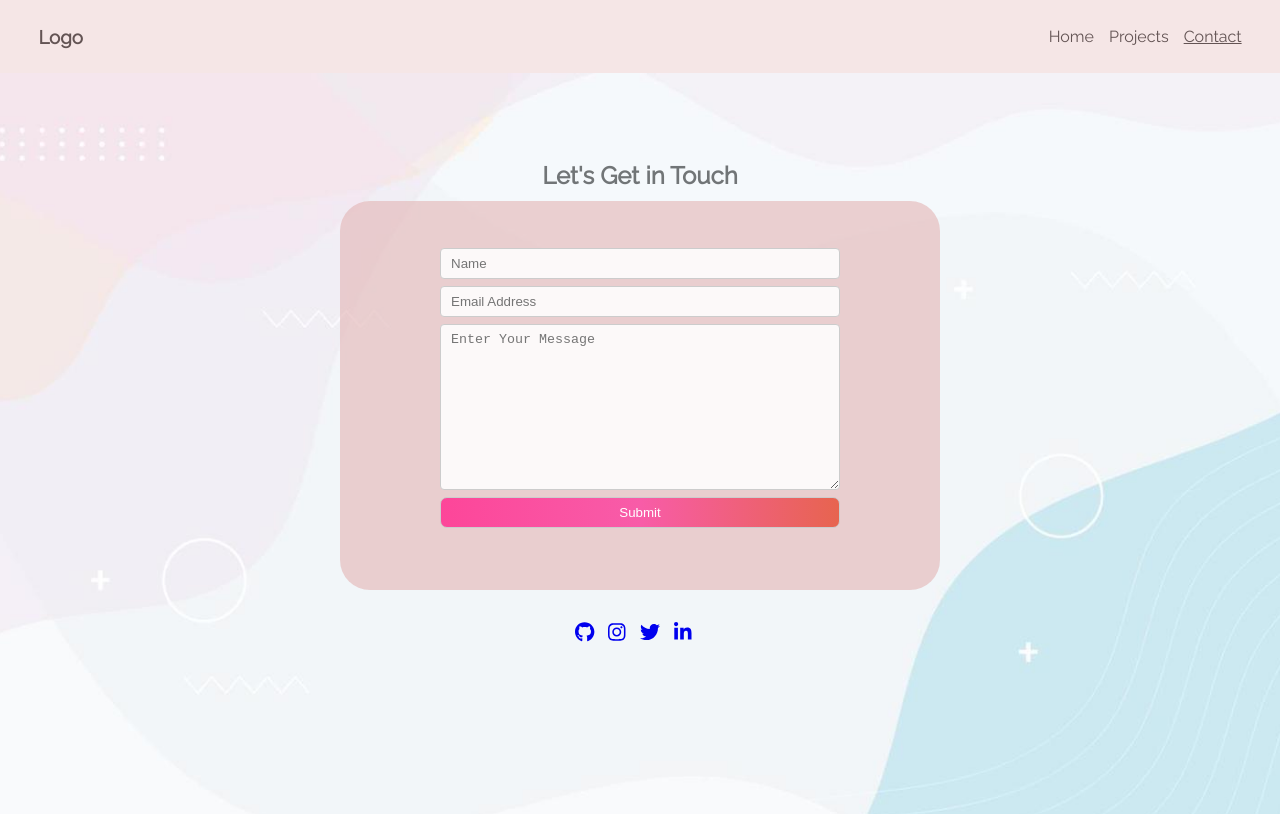
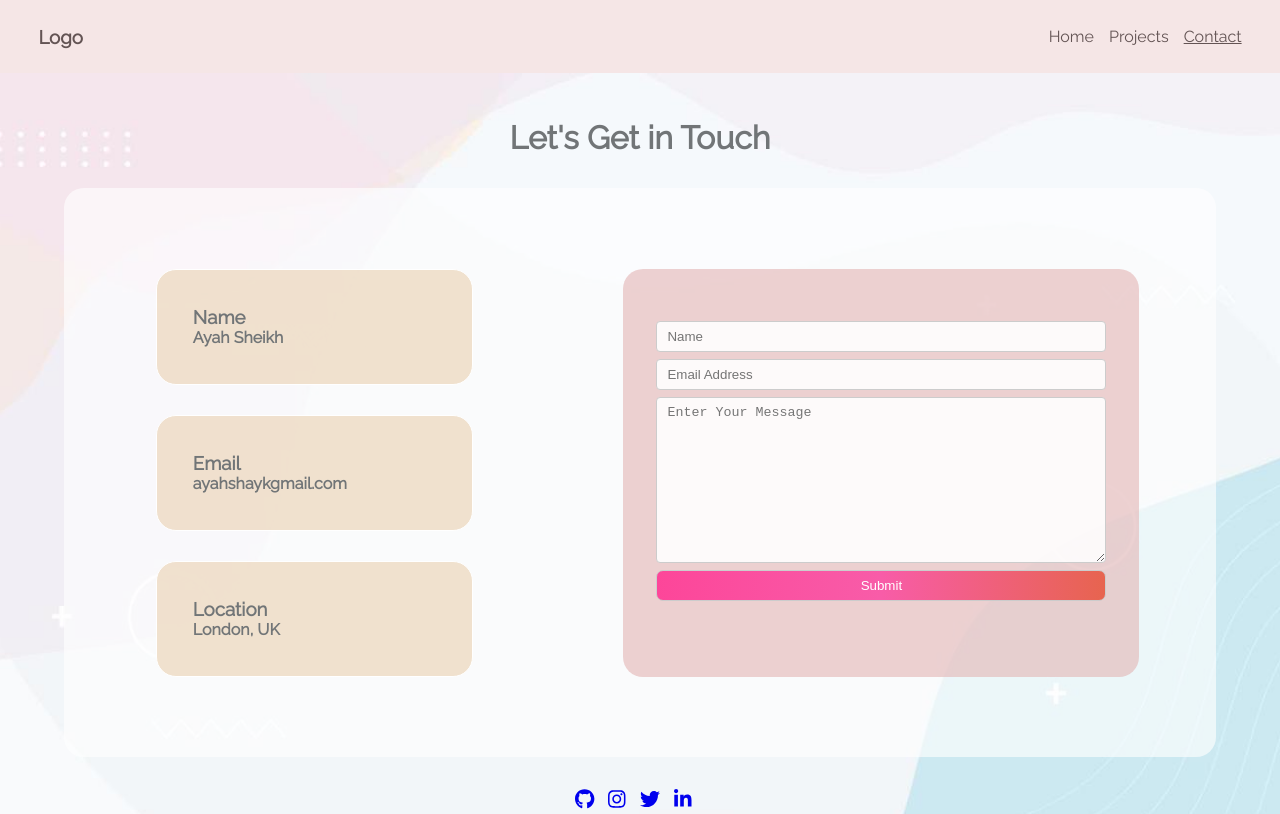
Before and after one commit to ayahxsheikh/my-portfolio, a React (Create React App) app: page /contact in a window 1280 px wide. Shown: the top 814 px of the page. Built offline with nearby package versions, Linux system fonts and the light colour scheme.

Commit message:
changing contact page layout

```diff
--- a/src/pages/Contact.js
+++ b/src/pages/Contact.js
@@ -8,10 +8,27 @@ function Contact(){
     }
     return (
         <>
-        <div className="contactBg div-wrapper">
+        <main className="contactBg main-wrapper">
+            <h1 className="contact-title">Let's Get in Touch</h1>
+            <section className="contact-grid">
 
-            <div className="background-div">
-                <h2 className="form-h2">Let's Get in Touch</h2>
+                <aside className="contact-info">
+                    {/* <h3>contact Information</h3> */}
+                   <div className="text" >
+                        <h3>Name</h3>
+                        <h4>Ayah Sheikh</h4>
+                    </div>
+                    <div className="text">
+                        <h3>Email</h3>
+                        <h4>ayahshaykgmail.com</h4>
+                    </div>
+                    <div className="text">
+                        <h3>Location</h3>
+                        <h4>London, UK</h4>
+                    </div>
+                </aside>
+
+                <div className="background-div" id="contact">
 
                     <form onSubmit={handleSubmit} >
                         <input type="text" placeholder="Name" />
@@ -20,8 +37,9 @@ function Contact(){
                         <button className="f-btn" >Submit</button>
                     </form>
                 </div>
+            </section>
 
-                <div className="icon-div">
+            <section className="icon-div">
                 <a href="https://github.com/ayahxsheikh">
                         <FontAwesomeIcon icon="fab fa-github" className="icon gh" size="lg"/>
                     </a>
@@ -34,8 +52,9 @@ function Contact(){
                     <a href="https://linkedin.com/">
                         <FontAwesomeIcon icon="fa-brands fa-linkedin-in" className="icon in" size="lg"/>
                     </a>
-                </div>
-        </div>
+            </section>
+
+        </main>
         </>
     )
 }
--- a/src/styles/contact.css
+++ b/src/styles/contact.css
@@ -5,51 +5,84 @@
     background-position: center;
     background-size: cover;
     height: 100vh;
-    width: 100vw;
+    max-width: 100vw;
     }
 
-    .div-wrapper {
+    .main-wrapper {
       position: relative;
       padding-top: 6rem;
     }
 
-    .background-div {
+    .contact-title {
+      text-align: center;
+      margin-top: -50px;
+      margin-bottom: 2rem;
+      color: #717577;
+      /* font-size: 1.5rem;  */
+    }
+
+    .contact-grid {
+      display: grid;
+      grid-template-columns: 1.5fr 2fr;
+      grid-template-rows: 1fr 1 / 4 fr;
+      margin-top: 2rem;
+      background-color: #ffffffa1;
+      border-radius: 20px;
+      padding: 7% 1%;
+      /* grid-template-areas: '#icons #contact'
+      'idk #contact'; */
+    }
+
+    .contact-info{
       display: flex;
       flex-direction: column;
-      justify-content: center;
+      /* align-items:center; */
+      gap: 1.9rem;
+      /* grid-area: '#icon'; */
+      /* margin: 2rem auto; */
+      margin-left:5rem;
+      color: #717577;
+    }
+
+    .text{
+    padding: 9%;
+    max-width: 60%;
+    border: 1px solid #fff;
+    background-color: #efdfcbee;
+    border-radius: 20px;
+    }
+
+    .background-div {
+      /* grid-area: '#contact'; */
+      display: flex;
+      flex-direction: column;
+      /* justify-content: center; */
       align-items: center;
-      margin: 2rem auto;
+      /* margin: 0rem auto;  */
+      margin-left: 4rem;
       padding-bottom: 3%;
-      width: 90%;
+      width: 80%;
       max-width: 600px;
       background-color: #e3b6b69c;
-      border-radius: 30px;
-    }
-
-    .form-h2 {
-      margin-top: -40px;
-      color: #717577;
-      font-size: 1.5rem;
+      border-radius: 20px;
     }
 
     form {
       display: flex;
       flex-direction: column;
       width: 90%;
+      /* margin-left: 4rem; */
       margin: 1rem auto;
       padding-top: 7%;
-      max-width: 400px;
+      max-width: 450px;
     }
-
-    /* form * > :not(:last-child){
-    } */
 
     form > * {
       padding: 7px 10px;
       margin-bottom: 7px;
       border: 1px solid #ccc;
       outline: #F08A9B;
-      background-color: #ffffffe1;
+      background-color: #ffffffe2;
       border-radius: 4px;
       /* font-size: 1rem;  */
     }
@@ -71,6 +104,8 @@
     display: flex;
     flex-direction: row;
     justify-content: center;
+    /* grid-area: '#icon'; */
+    margin: 2rem auto;
   }
 
   .icon{
--- a/src/styles/index.css
+++ b/src/styles/index.css
@@ -55,7 +55,7 @@ body, html, #root {
     background-position: center;
     background-size: cover;
     height: 100vh;
-    width: 100vw;
+    max-width: 100vw;
     }
 
  main {
```
Lines whose indentation alone changed are shown as unchanged.
